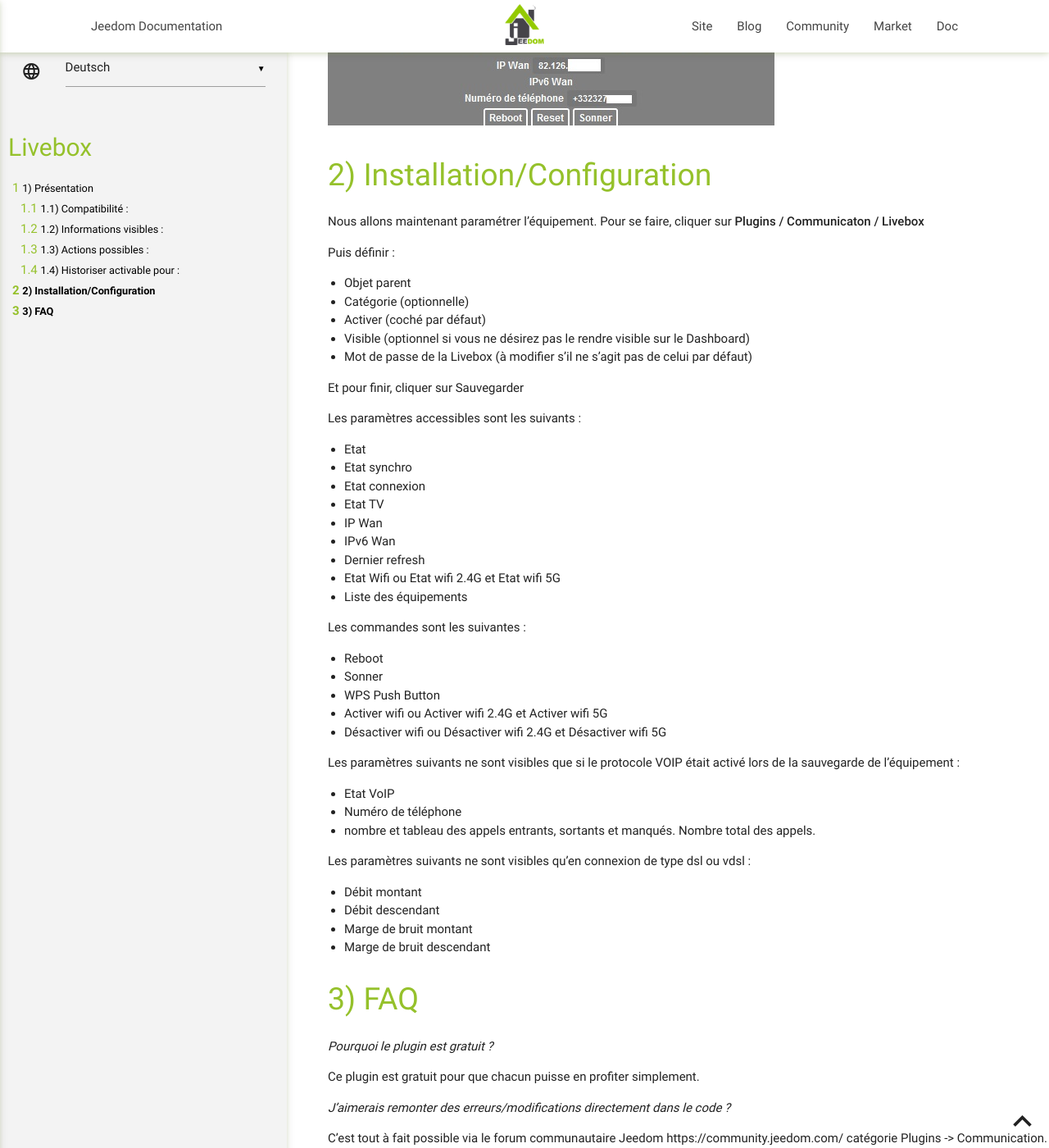
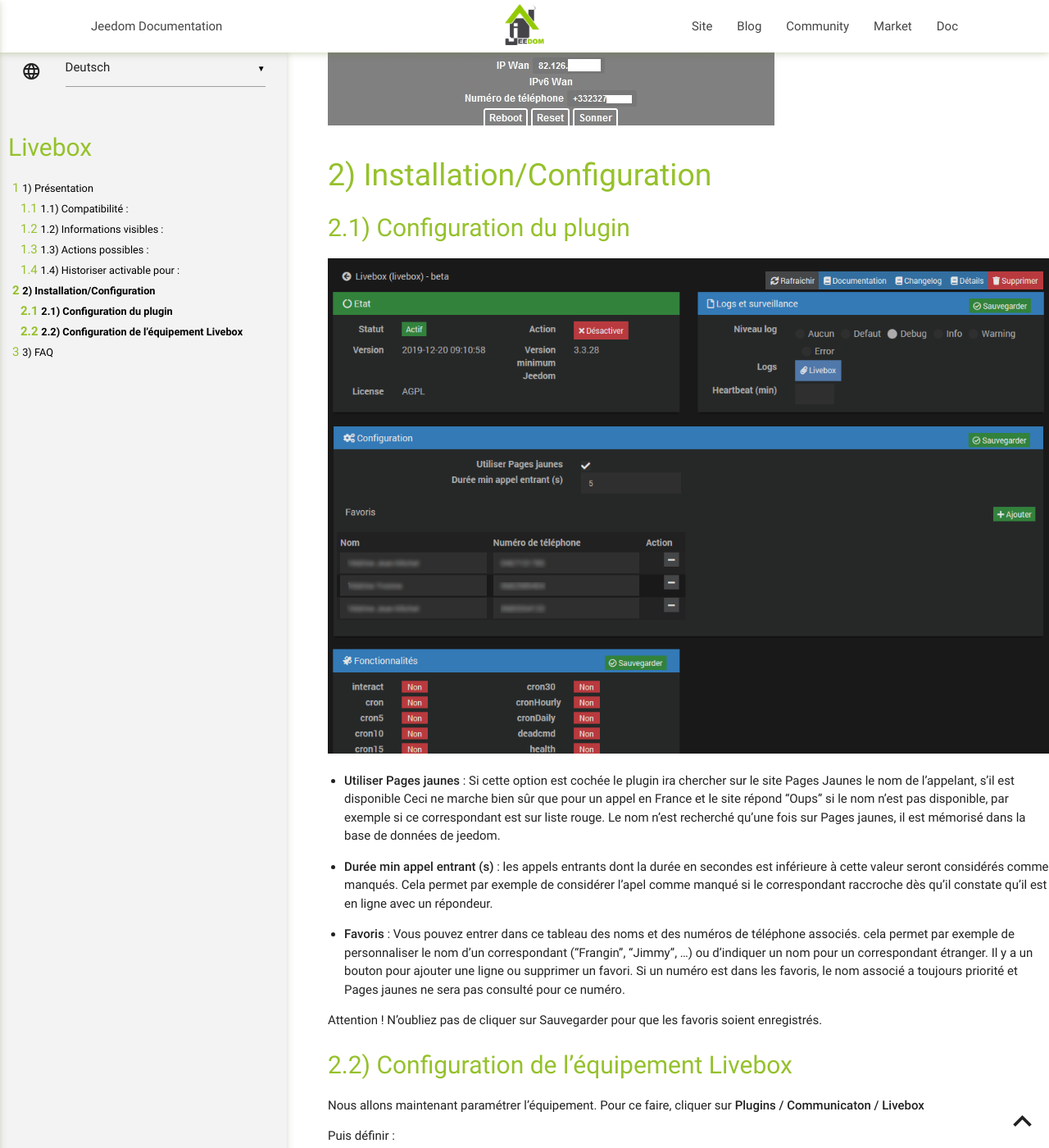
Before and after one commit to jmvedrine/plugin-livebox, a Jekyll site: the page built from docs/de_DE/index.md, in a window 1280 px wide and 1400 px high, scrolled down 1731 px. Shown: the whole window at 82% size. Built offline with Jekyll 4.4.1, drawn with Linux system fonts in a browser that asks for light colours; our own code applies the rules of GitHub Pages for plain Markdown files.

```diff
--- a/docs/de_DE/index.md
+++ b/docs/de_DE/index.md
@@ -48,7 +48,27 @@ Historiser activable pour :
 Installation/Configuration
 ===
 
-Nous allons maintenant paramétrer l'équipement. Pour se faire, cliquer sur **Plugins / Communicaton / Livebox**
+Configuration du plugin
+---
+![configuration01](../images/configuration.png)
+
+- **Utiliser Pages jaunes** : Si cette option est cochée le plugin ira chercher sur le site Pages Jaunes le nom de l'appelant, s'il est disponible
+Ceci ne marche bien sûr que pour un appel en France et le site répond "Oups" si le nom n'est pas disponible, par exemple si ce correspondant est sur liste rouge.
+Le nom n'est recherché qu'une fois sur Pages jaunes, il est mémorisé dans la base de données de jeedom.
+
+- **Durée min appel entrant (s)** : les appels entrants dont la durée en secondes est inférieure à cette valeur seront considérés comme manqués.
+Cela permet par exemple de considérer l'apel comme manqué si le correspondant raccroche dès qu'il constate qu'il est en ligne avec un répondeur.
+
+- **Favoris** : Vous pouvez entrer dans ce tableau des noms et des numéros de téléphone associés. cela permet par exemple de personnaliser le nom d'un correspondant ("Frangin", "Jimmy", ...)
+ou d'indiquer un nom pour un correspondant étranger. Il y a un bouton pour ajouter une ligne ou supprimer un favori.
+Si un numéro est dans les favoris, le nom associé a toujours priorité et Pages jaunes ne sera pas consulté pour ce numéro.
+
+Attention ! N'oubliez pas de cliquer sur Sauvegarder pour que les favoris soient enregistrés.
+
+Configuration de l'équipement Livebox
+---
+
+Nous allons maintenant paramétrer l'équipement. Pour ce faire, cliquer sur **Plugins / Communicaton / Livebox**
 
 Puis définir :
 
```
Also changed, not shown: docs/de_DE/changelog.md (+8 -0 lines), docs/en_US/changelog.md (+8 -0 lines), docs/en_US/index.md (+21 -1 lines), docs/es_ES/changelog.md (+8 -0 lines), docs/es_ES/index.md (+21 -1 lines).
